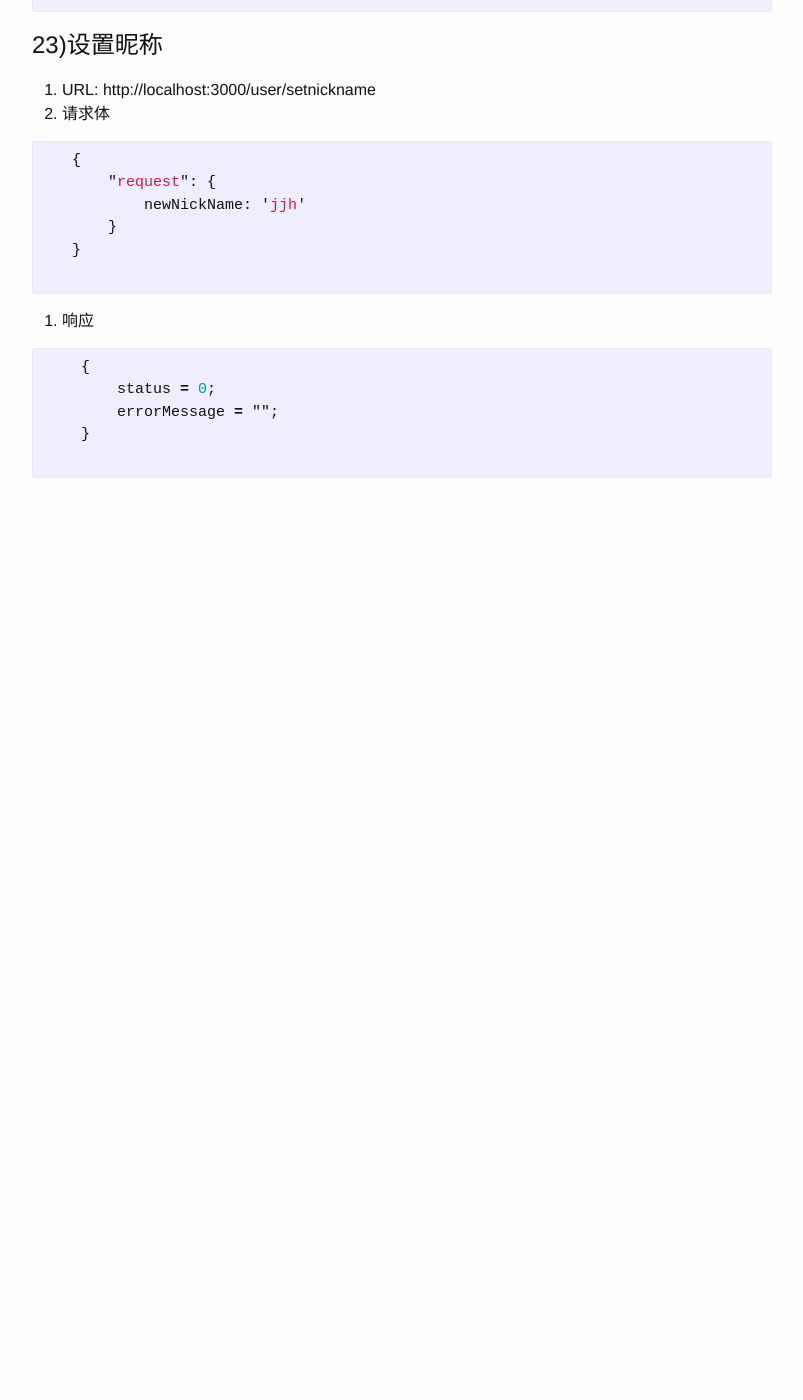
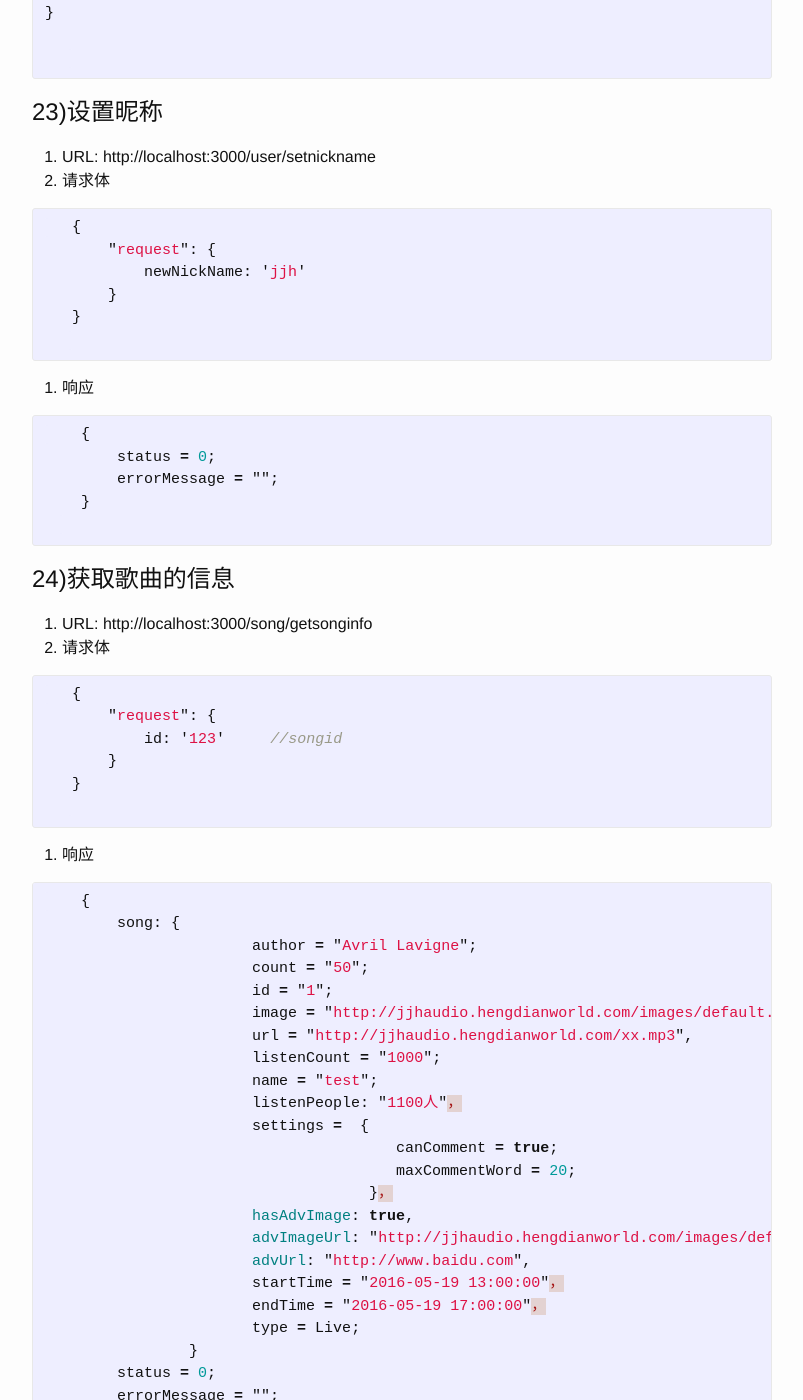
Before and after one commit to jjhlzn/jjhsite, a Jekyll site: the page built from _posts/2016-05-14-jufang_requirement.markdown, in a window 1280 px wide and 1400 px high, scrolled down 16935 px. Shown: the whole window, without its empty margins (238-1041 px from the left). Built offline with Jekyll 4.4.1, drawn with Linux system fonts in a browser that asks for light colours; before the commit the page ends 17533 px from its top, so only the background shows below that; some of the changed text lies outside the part shown.

Commit message:
修改协议

```diff
--- a/_posts/2016-05-14-jufang_requirement.markdown
+++ b/_posts/2016-05-14-jufang_requirement.markdown
@@ -535,6 +535,9 @@ categories: jekyll update
                                        canComment = true;
                                        maxCommentWord = 20;
                                     }，
+                       hasAdvImage: true,
+                       advImageUrl: "http://jjhaudio.hengdianworld.com/images/default.png",
+                       advUrl: "http://www.baidu.com",
                        startTime = "2016-05-19 13:00:00"，
                        endTime = "2016-05-19 17:00:00"，
                        type = Live; }
@@ -795,3 +798,44 @@ categories: jekyll update
         errorMessage = "";
     }
   {% endhighlight  %}
+
+
+24)获取歌曲的信息
+===
+
+1. URL: http://localhost:3000/song/getsonginfo
+2. 请求体
+   {% highlight javascript %}
+   {
+       "request": {
+           id: '123'     //songid
+       }
+   }
+   {% endhighlight  %}
+3. 响应
+   {% highlight javascript %}
+    {
+        song: {
+                       author = "Avril Lavigne";
+                       count = "50";
+                       id = "1";
+                       image = "http://jjhaudio.hengdianworld.com/images/default.png";
+                       url = "http://jjhaudio.hengdianworld.com/xx.mp3",
+                       listenCount = "1000";
+                       name = "test";
+                       listenPeople: "1100人"，
+                       settings =  {
+                                       canComment = true;
+                                       maxCommentWord = 20;
+                                    }，
+                       hasAdvImage: true,
+                       advImageUrl: "http://jjhaudio.hengdianworld.com/images/default.png",
+                       advUrl: "http://www.baidu.com",
+                       startTime = "2016-05-19 13:00:00"，
+                       endTime = "2016-05-19 17:00:00"，
+                       type = Live;
+                }
+        status = 0;
+        errorMessage = "";
+    }
+  {% endhighlight  %}
```
Also changed, not shown: other parts of _posts/2016-05-14-jufang_requirement.markdown (+1 -1 lines).
